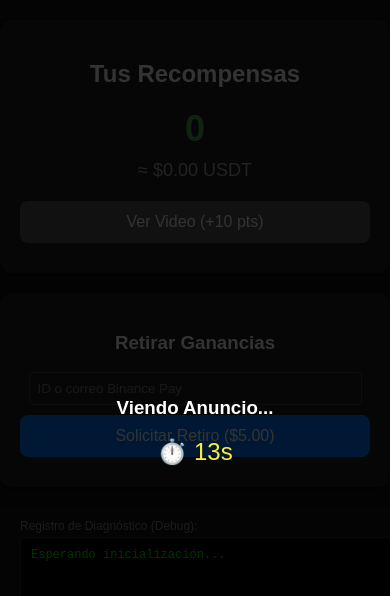
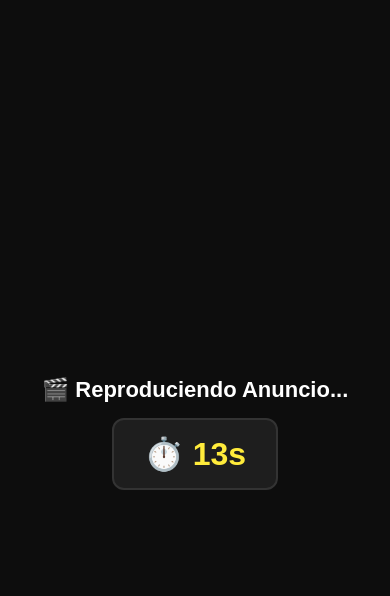
Before and after one commit to danielreal28/app-recompensas, a website: page public/index.html in a window 390 px wide. Both pictures are taken after a click on the button "Ver Video (+10 pts)". Drawn offline with Linux system fonts and the light colour scheme; some packages are replaced by stand-ins of ours; no server answers.

Commit message:
Fix: Corregir diseño modal transparente y estilos

```diff
--- a/public/index.html
+++ b/public/index.html
@@ -24,6 +24,7 @@
       box-shadow: 0 4px 6px rgba(0, 0, 0, 0.3);
       text-align: center;
       margin-bottom: 20px;
+      box-sizing: border-box;
     }
     .points {
       font-size: 36px;
@@ -46,6 +47,7 @@
       cursor: pointer;
       width: 100%;
       margin-bottom: 10px;
+      font-weight: bold;
     }
     button:disabled {
       background-color: #555555;
@@ -55,16 +57,28 @@
       position: fixed;
       top: 0;
       left: 0;
-      width: 100%;
-      height: 100%;
-      background: rgba(0,0,0,0.8);
+      width: 100vw;
+      height: 100vh;
+      background: #0d0d0d;
       justify-content: center;
       align-items: center;
       flex-direction: column;
+      z-index: 9999;
+      text-align: center;
+    }
+    .modal h3 {
+      font-size: 22px;
+      margin-bottom: 15px;
+      color: #ffffff;
     }
     .timer {
-      font-size: 24px;
+      font-size: 32px;
+      font-weight: bold;
       color: #ffeb3b;
+      background: #1e1e1e;
+      padding: 15px 30px;
+      border-radius: 12px;
+      border: 2px solid #333;
     }
     #debug-log {
       background-color: #000;
@@ -75,10 +89,11 @@
       border-radius: 6px;
       width: 100%;
       max-width: 400px;
-      height: 120px;
+      height: 100px;
       overflow-y: auto;
       text-align: left;
       border: 1px solid #333;
+      box-sizing: border-box;
     }
   </style>
 </head>
@@ -93,17 +108,17 @@
 
   <div class="card">
     <h3>Retirar Ganancias</h3>
-    <input type="text" id="binance-id" placeholder="ID o correo Binance Pay" style="width:90%; padding:8px; margin-bottom:10px; border-radius:4px; border:1px solid #444; background:#222; color:#fff;">
+    <input type="text" id="binance-id" placeholder="ID o correo Binance Pay" style="width:100%; padding:10px; margin-bottom:12px; border-radius:6px; border:1px solid #444; background:#222; color:#fff; box-sizing:border-box;">
     <button onclick="requestWithdrawal()">Solicitar Retiro ($5.00)</button>
   </div>
 
   <div style="width: 100%; max-width: 400px;">
-    <p style="font-size:12px; color:#888; margin-bottom:4px;">Registro de Diagnóstico (Debug):</p>
-    <div id="debug-log">Esperando inicialización...</div>
+    <p style="font-size:12px; color:#888; margin-bottom:4px;">Registro de Estado:</p>
+    <div id="debug-log">Aplicación cargada correctamente.</div>
   </div>
 
   <div class="modal" id="ad-modal">
-    <h3>Viendo Anuncio...</h3>
+    <h3>🎬 Reproduciendo Anuncio...</h3>
     <div class="timer" id="video-timer">⏱️ 15s</div>
   </div>
 
```
